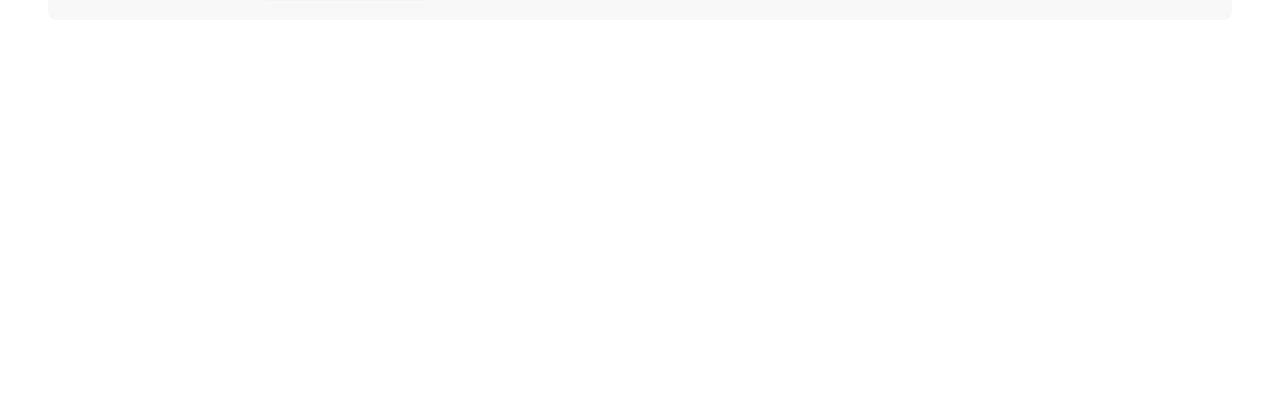
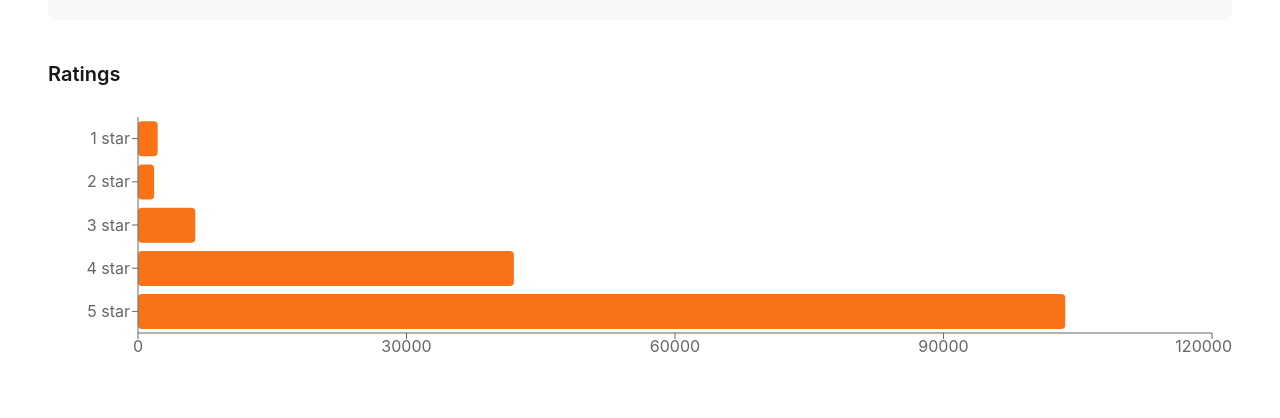
Before and after one commit to md-sazzadul/app-nest, a React (Vite) app: page /apps/1 in a window 1280 px wide. Shown: the part 356-774 px from the top of the page. Built offline with nearby package versions, Linux system fonts and the light colour scheme.

Commit message:
implemented app reviews chart with recharts library

```diff
--- a/package.json
+++ b/package.json
@@ -14,8 +14,10 @@
     "react": "^19.2.4",
     "react-dom": "^19.2.4",
     "react-icons": "^5.6.0",
+    "react-is": "^19.2.4",
     "react-router": "^7.13.1",
     "react-toastify": "^11.0.5",
+    "recharts": "^3.8.0",
     "tailwindcss": "^4.2.1"
   },
   "devDependencies": {
--- /dev/null
+++ b/src/components/appDetails/RatingChart.jsx
@@ -0,0 +1,40 @@
+import {
+  Bar,
+  BarChart,
+  ResponsiveContainer,
+  Tooltip,
+  XAxis,
+  YAxis,
+} from "recharts";
+
+const RatingChart = ({ ratings }) => {
+  // Transform data for chart
+  const chartData = ratings.map((item) => ({
+    name: item.name,
+    count: item.count,
+  }));
+
+  return (
+    <div className="mt-10">
+      <h2 className="text-xl font-semibold mb-6">Ratings</h2>
+
+      <div className="w-full h-64">
+        <ResponsiveContainer width="100%" height="100%">
+          <BarChart
+            data={chartData}
+            layout="vertical"
+            margin={{ top: 5, right: 20, left: 20, bottom: 5 }}
+          >
+            <XAxis type="number" />
+            <YAxis dataKey="name" type="category" width={70} />
+            <Tooltip />
+
+            <Bar dataKey="count" fill="#f97316" radius={[4, 4, 4, 4]} />
+          </BarChart>
+        </ResponsiveContainer>
+      </div>
+    </div>
+  );
+};
+
+export default RatingChart;
--- a/src/pages/AppDetails.jsx
+++ b/src/pages/AppDetails.jsx
@@ -1,6 +1,7 @@
 import { useEffect, useState } from "react";
 import { useParams } from "react-router";
 import AppInfo from "../components/appDetails/AppInfo";
+import RatingChart from "../components/appDetails/RatingChart";
 import NoData from "../components/apps/NoData";
 
 const AppDetails = () => {
@@ -25,6 +26,8 @@
   return (
     <div className="max-w-7xl mx-auto px-6 lg:px-12 py-10">
       <AppInfo app={app} />
+
+      <RatingChart ratings={app.ratings} />
     </div>
   );
 };
```
Also changed, not shown: 1 other file (tests, documents, lock files or other folders).
